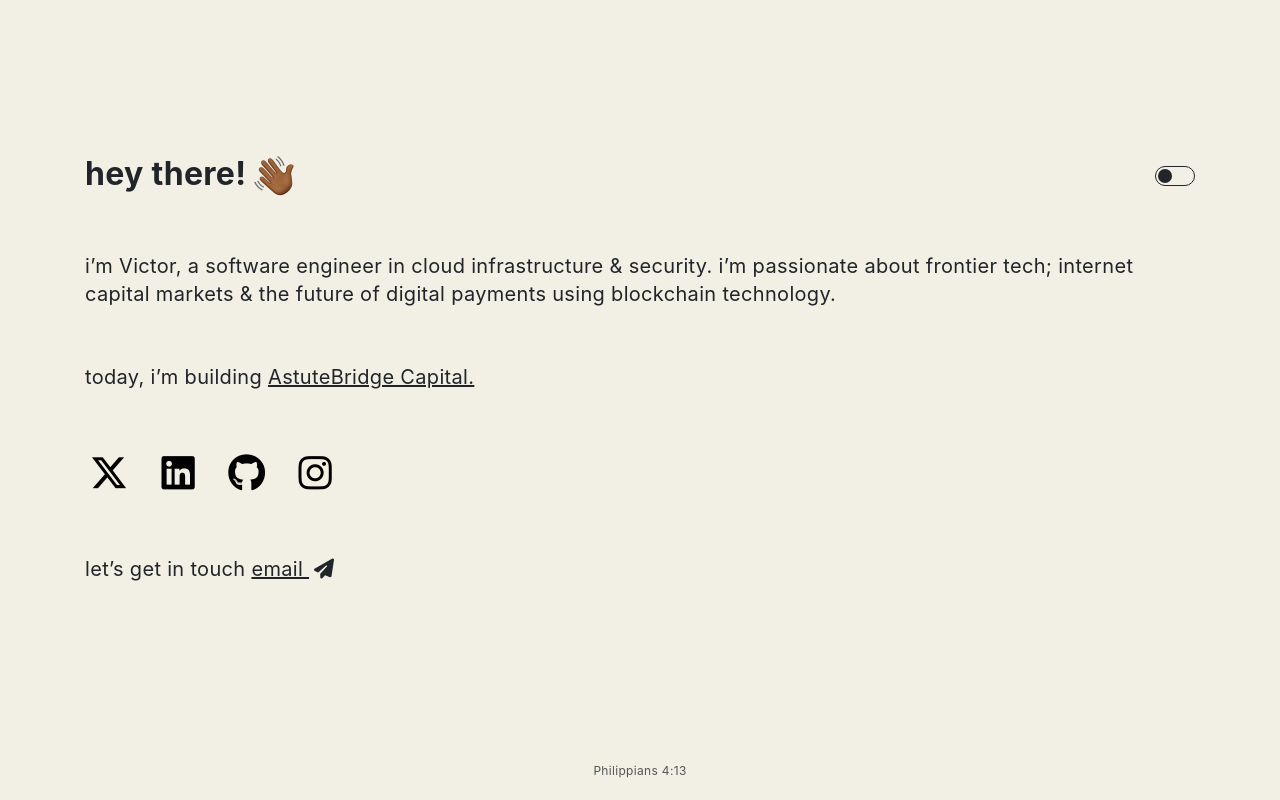
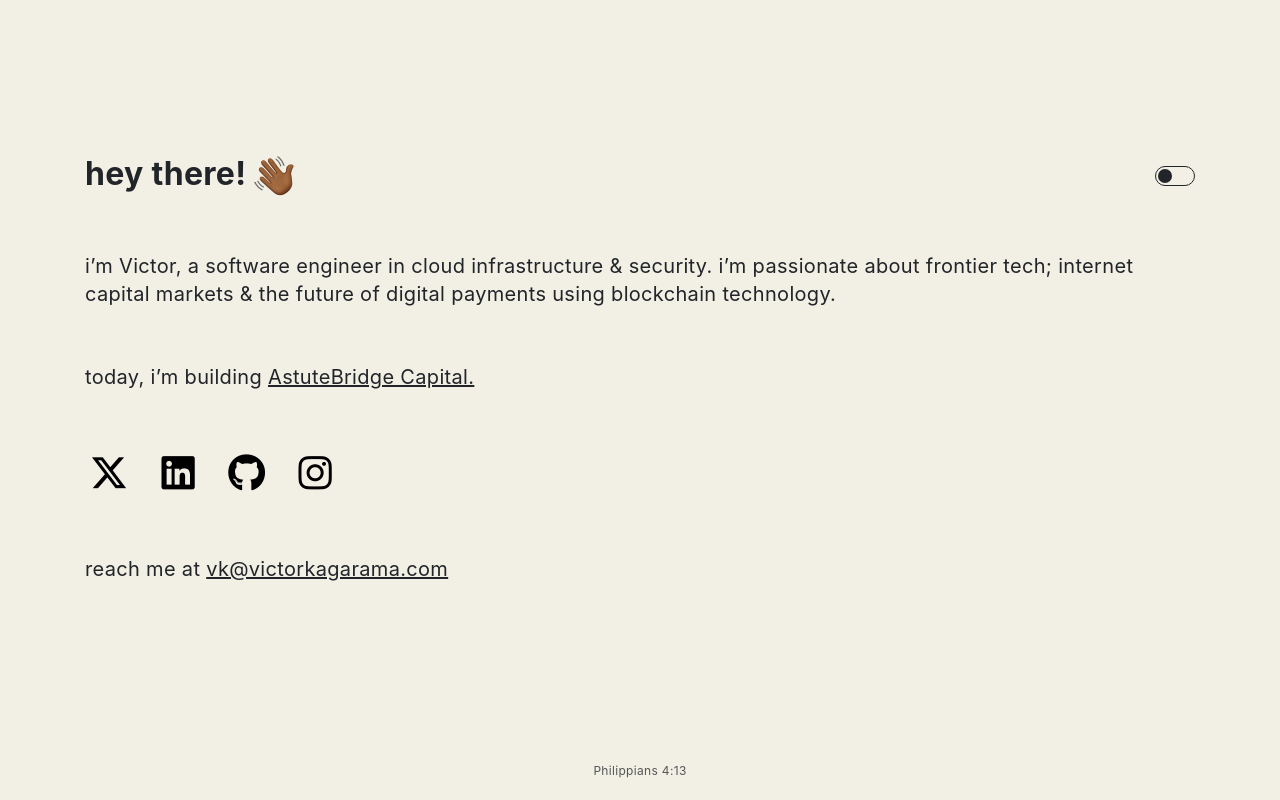
Before and after one commit to victorkagarama/victorkagarama.github.io, a plain HTML site: page index.html in a window 1280 px wide. Drawn offline with nearby package versions, Linux system fonts and the light colour scheme.

Commit message:
chore: update site files

```diff
--- a/index.html
+++ b/index.html
@@ -33,6 +33,7 @@
             <p>i’m Victor, a software engineer in cloud infrastructure &amp; security. i’m passionate about frontier tech; internet capital markets &amp; the future of digital payments using blockchain technology.</p>
                 <p>today, i’m building <a href="https://astutebridgecapital.com" target="_blank" rel="noopener noreferrer" class="astutebridge-link">AstuteBridge Capital. </a> <!--<img class="techie"
                     src="/man-technologist-medium-dark-skin-tone_1f468-1f3fe-200d-1f4bb.png" alt="">--></p>
+
             <p class="social">
 
                 <a href="https://x.com/VictorKagarama" target="_blank" aria-label="X: @VictorKagarama"><i
@@ -46,8 +47,7 @@
             </p>
 
             <p>
-                let’s get in touch <a class="email" href="mailto:vk@victorkagarama.com">email <i
-                        class="fas fa-paper-plane"></i></a>
+                reach me at <a class="email" href="mailto:vk@victorkagarama.com">vk@victorkagarama.com</a>
             </p>
         </div>
     </div>
```
Also changed, not shown: 1 other file.
